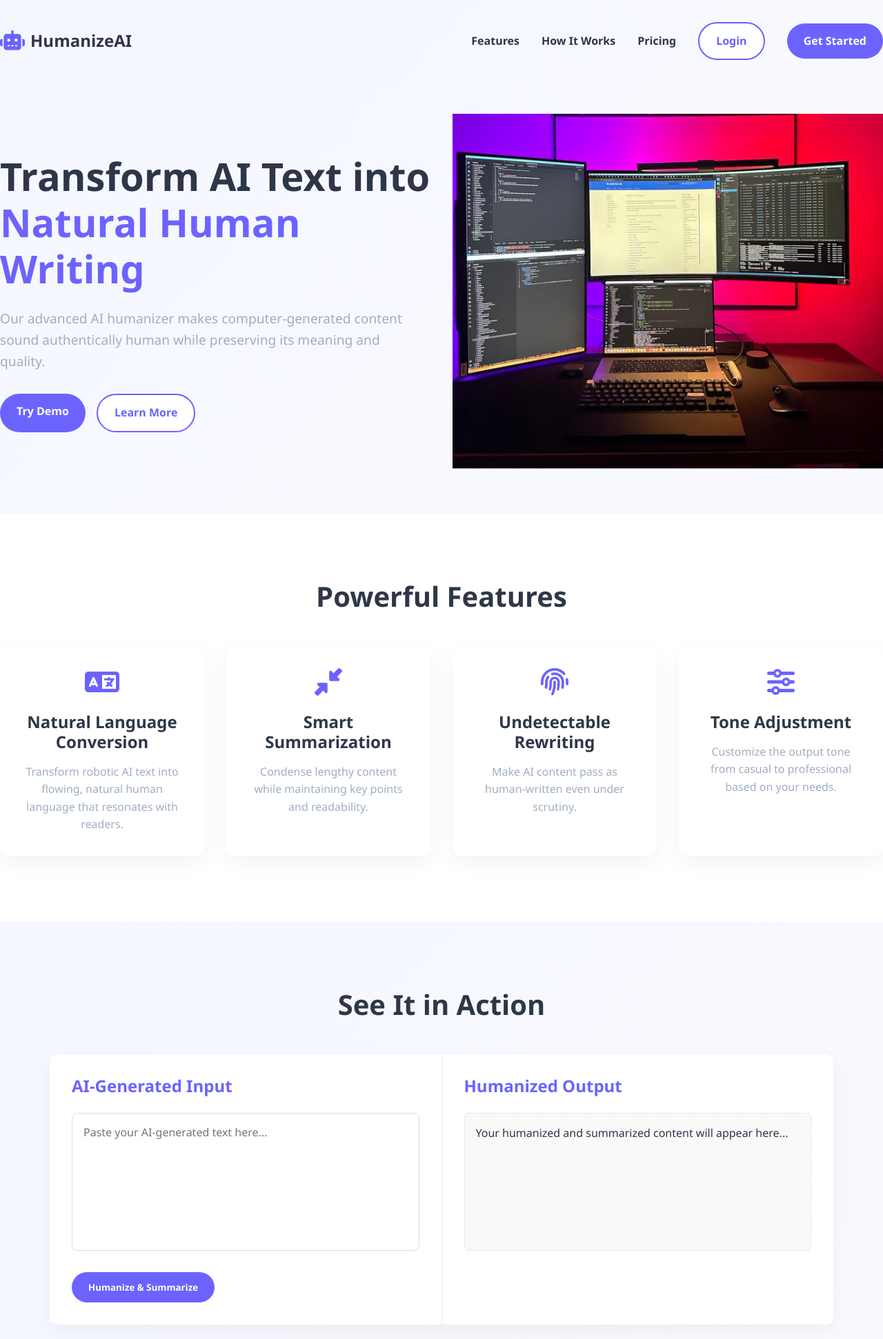
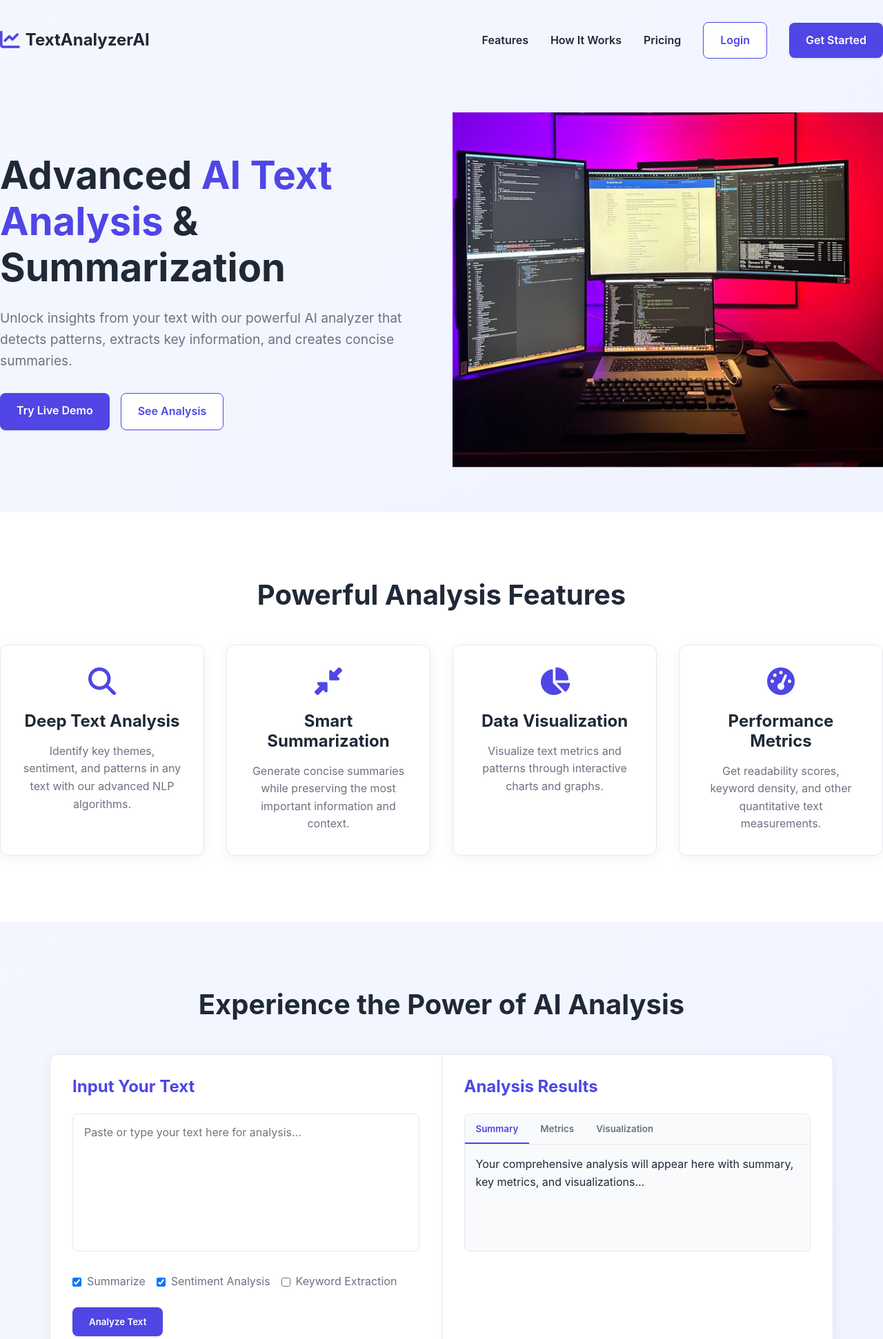
Before and after one commit to ndegwaanth/Document-Analyzer_n_Summarizer, a Django app: page / in a window 1280 px wide. Shown: the top 1942 px of the page at 69% size. Run offline with Django 4.2, Linux system fonts and the light colour scheme.

Commit message:
landing page added

```diff
--- a/ai_summarizer/myapp/static/css/landing.css
+++ b/ai_summarizer/myapp/static/css/landing.css
@@ -1,19 +1,19 @@
 /* Base Styles */
 :root {
-    --primary-color: #6c63ff;
-    --secondary-color: #4d44db;
-    --accent-color: #ff6584;
-    --dark-color: #2d3748;
-    --light-color: #f7fafc;
-    --gray-color: #a0aec0;
-    --success-color: #48bb78;
+    --primary-color: #4f46e5;
+    --secondary-color: #4338ca;
+    --accent-color: #10b981;
+    --dark-color: #1f2937;
+    --light-color: #f9fafb;
+    --gray-color: #6b7280;
+    --success-color: #10b981;
 }
 
 * {
     margin: 0;
     padding: 0;
     box-sizing: border-box;
-    font-family: 'Segoe UI', Tahoma, Geneva, Verdana, sans-serif;
+    font-family: 'Inter', system-ui, -apple-system, sans-serif;
 }
 
 body {
@@ -37,17 +37,18 @@ a {
     background-color: var(--primary-color);
     color: white;
     padding: 0.8rem 1.5rem;
-    border-radius: 30px;
+    border-radius: 8px;
     font-weight: 600;
     transition: all 0.3s ease;
     border: none;
     cursor: pointer;
+    box-shadow: 0 1px 3px rgba(0, 0, 0, 0.1);
 }
 
 .btn-primary:hover {
     background-color: var(--secondary-color);
     transform: translateY(-2px);
-    box-shadow: 0 4px 12px rgba(108, 99, 255, 0.3);
+    box-shadow: 0 4px 12px rgba(79, 70, 229, 0.2);
 }
 
 .btn-secondary {
@@ -55,15 +56,14 @@ a {
     background-color: white;
     color: var(--primary-color);
     padding: 0.8rem 1.5rem;
-    border-radius: 30px;
+    border-radius: 8px;
     font-weight: 600;
     transition: all 0.3s ease;
-    border: 2px solid var(--primary-color);
+    border: 1px solid var(--primary-color);
 }
 
 .btn-secondary:hover {
-    background-color: var(--primary-color);
-    color: white;
+    background-color: var(--light-color);
     transform: translateY(-2px);
 }
 
@@ -79,7 +79,7 @@ a {
 
 /* Header & Hero Section */
 header.hero {
-    background: linear-gradient(135deg, #f5f7ff 0%, #f9faff 100%);
+    background: linear-gradient(135deg, #f5f7ff 0%, #f0f4ff 100%);
     min-height: 90vh;
     padding-top: 1rem;
 }
@@ -189,13 +189,15 @@ nav {
     background: white;
     padding: 2rem;
     border-radius: 12px;
-    box-shadow: 0 10px 30px rgba(0, 0, 0, 0.05);
+    box-shadow: 0 4px 20px rgba(0, 0, 0, 0.05);
     transition: transform 0.3s ease, box-shadow 0.3s ease;
+    border: 1px solid #e5e7eb;
 }
 
 .feature-card:hover {
-    transform: translateY(-10px);
-    box-shadow: 0 15px 40px rgba(0, 0, 0, 0.1);
+    transform: translateY(-5px);
+    box-shadow: 0 10px 25px rgba(0, 0, 0, 0.1);
+    border-color: var(--primary-color);
 }
 
 .feature-card i {
@@ -215,7 +217,7 @@ nav {
 
 /* Demo Section */
 .demo {
-    background: linear-gradient(135deg, #f5f7ff 0%, #f9faff 100%);
+    background: linear-gradient(135deg, #f5f7ff 0%, #f0f4ff 100%);
     padding: 6rem 0;
 }
 
@@ -235,8 +237,9 @@ nav {
     display: flex;
     background: white;
     border-radius: 12px;
-    box-shadow: 0 10px 30px rgba(0, 0, 0, 0.05);
+    box-shadow: 0 4px 20px rgba(0, 0, 0, 0.05);
     overflow: hidden;
+    border: 1px solid #e5e7eb;
 }
 
 .input-box, .output-box {
@@ -245,7 +248,7 @@ nav {
 }
 
 .input-box {
-    border-right: 1px solid #eee;
+    border-right: 1px solid #e5e7eb;
 }
 
 .input-box h3, .output-box h3 {
@@ -258,20 +261,113 @@ nav {
     width: 100%;
     height: 200px;
     padding: 1rem;
-    border: 1px solid #ddd;
+    border: 1px solid #e5e7eb;
     border-radius: 8px;
     resize: none;
     margin-bottom: 1.5rem;
     font-size: 1rem;
+    transition: border-color 0.3s ease;
+}
+
+.input-box textarea:focus {
+    outline: none;
+    border-color: var(--primary-color);
+    box-shadow: 0 0 0 3px rgba(79, 70, 229, 0.1);
+}
+
+.analysis-options {
+    display: flex;
+    gap: 1rem;
+    margin-bottom: 1.5rem;
+    flex-wrap: wrap;
+}
+
+.analysis-options label {
+    display: flex;
+    align-items: center;
+    gap: 0.5rem;
+    cursor: pointer;
+    color: var(--gray-color);
 }
 
 .output-result {
-    background: #f9f9f9;
+    background: #f9fafb;
     border-radius: 8px;
+    height: 200px;
+    overflow: hidden;
+    border: 1px solid #e5e7eb;
+}
+
+.result-tabs {
+    display: flex;
+    border-bottom: 1px solid #e5e7eb;
+}
+
+.result-tabs button {
+    padding: 0.8rem 1rem;
+    background: none;
+    border: none;
+    cursor: pointer;
+    font-weight: 600;
+    color: var(--gray-color);
+    border-bottom: 2px solid transparent;
+}
+
+.result-tabs button.tab-active {
+    color: var(--primary-color);
+    border-bottom-color: var(--primary-color);
+}
+
+.result-content {
     padding: 1rem;
-    height: 200px;
+    height: calc(200px - 45px);
     overflow-y: auto;
-    border: 1px dashed #ddd;
+}
+
+/* Use Cases Section */
+.use-cases {
+    padding: 6rem 0;
+    text-align: center;
+}
+
+.use-cases h2 {
+    font-size: 2.5rem;
+    margin-bottom: 3rem;
+}
+
+.use-cases-grid {
+    display: grid;
+    grid-template-columns: repeat(auto-fit, minmax(250px, 1fr));
+    gap: 2rem;
+    margin-top: 3rem;
+}
+
+.use-case-card {
+    background: white;
+    padding: 2rem;
+    border-radius: 12px;
+    box-shadow: 0 4px 20px rgba(0, 0, 0, 0.05);
+    transition: transform 0.3s ease;
+    border: 1px solid #e5e7eb;
+}
+
+.use-case-card:hover {
+    transform: translateY(-5px);
+}
+
+.use-case-card i {
+    font-size: 2.5rem;
+    color: var(--primary-color);
+    margin-bottom: 1.5rem;
+}
+
+.use-case-card h3 {
+    font-size: 1.5rem;
+    margin-bottom: 1rem;
+}
+
+.use-case-card p {
+    color: var(--gray-color);
 }
 
 /* How It Works Section */
@@ -300,8 +396,9 @@ nav {
     background: white;
     padding: 2rem;
     border-radius: 12px;
-    box-shadow: 0 10px 30px rgba(0, 0, 0, 0.05);
+    box-shadow: 0 4px 20px rgba(0, 0, 0, 0.05);
     position: relative;
+    border: 1px solid #e5e7eb;
 }
 
 .step-number {
@@ -333,7 +430,7 @@ nav {
 /* Pricing Section */
 .pricing {
     padding: 6rem 0;
-    background: linear-gradient(135deg, #f5f7ff 0%, #f9faff 100%);
+    background: linear-gradient(135deg, #f5f7ff 0%, #f0f4ff 100%);
     text-align: center;
 }
 
@@ -357,13 +454,14 @@ nav {
     background: white;
     padding: 2.5rem 2rem;
     border-radius: 12px;
-    box-shadow: 0 10px 30px rgba(0, 0, 0, 0.05);
+    box-shadow: 0 4px 20px rgba(0, 0, 0, 0.05);
     position: relative;
+    border: 1px solid #e5e7eb;
 }
 
 .pricing-card.featured {
     border: 2px solid var(--primary-color);
-    transform: scale(1.05);
+    transform: scale(1.02);
 }
 
 .popular-badge {
@@ -506,7 +604,7 @@ footer {
 
     .input-box {
         border-right: none;
-        border-bottom: 1px solid #eee;
+        border-bottom: 1px solid #e5e7eb;
     }
 
     .pricing-card.featured {
@@ -523,7 +621,7 @@ footer {
         font-size: 2rem;
     }
 
-    .features-grid, .steps {
+    .features-grid, .steps, .use-cases-grid {
         grid-template-columns: 1fr;
     }
 
--- a/ai_summarizer/myapp/templates/index.html
+++ b/ai_summarizer/myapp/templates/index.html
@@ -3,7 +3,7 @@
   <head>
     <meta charset="UTF-8" />
     <meta name="viewport" content="width=device-width, initial-scale=1.0" />
-    <title>AI Humanizer & Summarizer | Transform AI Text Naturally</title>
+    <title>AI Text Analyzer & Summarizer | Smart Content Processing</title>
     {% load static %}
     <link rel="stylesheet" href="{% static 'css/landing.css' %}" />
     <link
@@ -15,8 +15,8 @@
     <header class="hero">
       <nav>
         <div class="logo">
-          <i class="fas fa-robot"></i>
-          <span>HumanizeAI</span>
+          <i class="fas fa-chart-line"></i>
+          <span>TextAnalyzerAI</span>
         </div>
         <div class="nav-links">
           <a href="#features">Features</a>
@@ -30,57 +30,61 @@
       <div class="hero-content">
         <div class="hero-text">
           <h1>
-            Transform AI Text into
-            <span class="highlight">Natural Human Writing</span>
+            Advanced <span class="highlight">AI Text Analysis</span> &
+            Summarization
           </h1>
           <p>
-            Our advanced AI humanizer makes computer-generated content sound
-            authentically human while preserving its meaning and quality.
+            Unlock insights from your text with our powerful AI analyzer that
+            detects patterns, extracts key information, and creates concise
+            summaries.
           </p>
           <div class="cta-buttons">
-            <a href="#demo" class="btn-primary">Try Demo</a>
-            <a href="#how-it-works" class="btn-secondary">Learn More</a>
+            <a href="#demo" class="btn-primary">Try Live Demo</a>
+            <a href="#how-it-works" class="btn-secondary">See Analysis</a>
           </div>
         </div>
         <div class="hero-image">
           <img
             src="{% static 'images/few.jpeg' %}"
-            alt="AI Humanizer Illustration"
+            alt="Text Analysis Illustration"
           />
         </div>
       </div>
     </header>
 
     <section class="features" id="features">
-      <h2>Powerful Features</h2>
+      <h2>Powerful Analysis Features</h2>
       <div class="features-grid">
         <div class="feature-card">
-          <i class="fas fa-language"></i>
-          <h3>Natural Language Conversion</h3>
+          <i class="fas fa-search"></i>
+          <h3>Deep Text Analysis</h3>
           <p>
-            Transform robotic AI text into flowing, natural human language that
-            resonates with readers.
+            Identify key themes, sentiment, and patterns in any text with our
+            advanced NLP algorithms.
           </p>
         </div>
         <div class="feature-card">
           <i class="fas fa-compress-alt"></i>
           <h3>Smart Summarization</h3>
           <p>
-            Condense lengthy content while maintaining key points and
-            readability.
+            Generate concise summaries while preserving the most important
+            information and context.
           </p>
         </div>
         <div class="feature-card">
-          <i class="fas fa-fingerprint"></i>
-          <h3>Undetectable Rewriting</h3>
-          <p>Make AI content pass as human-written even under scrutiny.</p>
+          <i class="fas fa-chart-pie"></i>
+          <h3>Data Visualization</h3>
+          <p>
+            Visualize text metrics and patterns through interactive charts and
+            graphs.
+          </p>
         </div>
         <div class="feature-card">
-          <i class="fas fa-sliders-h"></i>
-          <h3>Tone Adjustment</h3>
+          <i class="fas fa-tachometer-alt"></i>
+          <h3>Performance Metrics</h3>
           <p>
-            Customize the output tone from casual to professional based on your
-            needs.
+            Get readability scores, keyword density, and other quantitative text
+            measurements.
           </p>
         </div>
       </div>
@@ -88,61 +92,114 @@
 
     <section class="demo" id="demo">
       <div class="demo-container">
-        <h2>See It in Action</h2>
+        <h2>Experience the Power of AI Analysis</h2>
         <div class="demo-box">
           <div class="input-box">
-            <h3>AI-Generated Input</h3>
+            <h3>Input Your Text</h3>
             <textarea
-              placeholder="Paste your AI-generated text here..."
+              placeholder="Paste or type your text here for analysis..."
             ></textarea>
-            <button class="btn-primary">Humanize & Summarize</button>
+            <div class="analysis-options">
+              <label><input type="checkbox" checked /> Summarize</label>
+              <label
+                ><input type="checkbox" checked /> Sentiment Analysis</label
+              >
+              <label><input type="checkbox" /> Keyword Extraction</label>
+            </div>
+            <button class="btn-primary">Analyze Text</button>
           </div>
           <div class="output-box">
-            <h3>Humanized Output</h3>
+            <h3>Analysis Results</h3>
             <div class="output-result">
-              <p>Your humanized and summarized content will appear here...</p>
+              <div class="result-tabs">
+                <button class="tab-active">Summary</button>
+                <button>Metrics</button>
+                <button>Visualization</button>
+              </div>
+              <div class="result-content">
+                <p>
+                  Your comprehensive analysis will appear here with summary, key
+                  metrics, and visualizations...
+                </p>
+              </div>
             </div>
           </div>
         </div>
       </div>
     </section>
 
+    <section class="use-cases">
+      <h2>Who Can Benefit?</h2>
+      <div class="use-cases-grid">
+        <div class="use-case-card">
+          <i class="fas fa-book-reader"></i>
+          <h3>Researchers</h3>
+          <p>
+            Quickly analyze large volumes of academic papers and extract key
+            findings.
+          </p>
+        </div>
+        <div class="use-case-card">
+          <i class="fas fa-briefcase"></i>
+          <h3>Business Professionals</h3>
+          <p>
+            Process reports, emails, and documents to identify trends and
+            actionable insights.
+          </p>
+        </div>
+        <div class="use-case-card">
+          <i class="fas fa-newspaper"></i>
+          <h3>Content Creators</h3>
+          <p>
+            Analyze your writing style and optimize content for better
+            engagement.
+          </p>
+        </div>
+        <div class="use-case-card">
+          <i class="fas fa-graduation-cap"></i>
+          <h3>Students</h3>
+          <p>Summarize lengthy readings and identify key concepts for study.</p>
+        </div>
+      </div>
+    </section>
+
     <section class="how-it-works" id="how-it-works">
-      <h2>How It Works</h2>
+      <h2>Our Analysis Process</h2>
       <div class="steps">
         <div class="step">
           <div class="step-number">1</div>
-          <h3>Paste Your AI Text</h3>
-          <p>Copy and paste any AI-generated content into our system.</p>
+          <h3>Text Processing</h3>
+          <p>
+            Our AI breaks down your text into components for comprehensive
+            analysis.
+          </p>
         </div>
         <div class="step">
           <div class="step-number">2</div>
-          <h3>Advanced Processing</h3>
+          <h3>Pattern Recognition</h3>
           <p>
-            Our AI analyzes and rewrites the content using natural language
-            patterns.
+            Advanced algorithms identify key themes, entities, and
+            relationships.
           </p>
         </div>
         <div class="step">
           <div class="step-number">3</div>
-          <h3>Get Human-Like Output</h3>
-          <p>
-            Receive content that reads like it was written by a human expert.
-          </p>
+          <h3>Insight Generation</h3>
+          <p>Transform raw analysis into actionable insights and summaries.</p>
         </div>
       </div>
     </section>
 
     <section class="pricing" id="pricing">
-      <h2>Simple, Transparent Pricing</h2>
+      <h2>Flexible Pricing Plans</h2>
       <div class="pricing-cards">
         <div class="pricing-card">
-          <h3>Starter</h3>
-          <div class="price">$9.99<span>/month</span></div>
+          <h3>Basic</h3>
+          <div class="price">$14.99<span>/month</span></div>
           <ul>
-            <li>Up to 10,000 words/month</li>
-            <li>Basic humanization</li>
+            <li>Up to 50 analyses/month</li>
             <li>Standard summarization</li>
+            <li>Basic text metrics</li>
             <li>Email support</li>
           </ul>
           <a href="#" class="btn-secondary">Get Started</a>
@@ -150,13 +207,13 @@
         <div class="pricing-card featured">
           <div class="popular-badge">Most Popular</div>
           <h3>Professional</h3>
-          <div class="price">$19.99<span>/month</span></div>
+          <div class="price">$29.99<span>/month</span></div>
           <ul>
-            <li>Up to 50,000 words/month</li>
-            <li>Advanced humanization</li>
-            <li>Smart summarization</li>
+            <li>Up to 200 analyses/month</li>
+            <li>Advanced analysis features</li>
+            <li>Detailed visualizations</li>
             <li>Priority support</li>
-            <li>Tone customization</li>
+            <li>API access</li>
           </ul>
           <a href="#" class="btn-primary">Get Started</a>
         </div>
@@ -164,11 +221,11 @@
           <h3>Enterprise</h3>
           <div class="price">Custom</div>
           <ul>
-            <li>Unlimited words</li>
-            <li>Premium humanization</li>
-            <li>Advanced summarization</li>
-            <li>24/7 support</li>
-            <li>API access</li>
+            <li>Unlimited analyses</li>
+            <li>All premium features</li>
+            <li>Custom analysis models</li>
+            <li>Dedicated support</li>
+            <li>Team management</li>
           </ul>
           <a href="#" class="btn-secondary">Contact Sales</a>
         </div>
@@ -179,10 +236,10 @@
       <div class="footer-content">
         <div class="footer-section">
           <div class="logo">
-            <i class="fas fa-robot"></i>
-            <span>HumanizeAI</span>
+            <i class="fas fa-chart-line"></i>
+            <span>TextAnalyzerAI</span>
           </div>
-          <p>Making AI content sound human since 2023.</p>
+          <p>Transforming text into insights through AI analysis.</p>
           <div class="social-icons">
             <a href="#"><i class="fab fa-twitter"></i></a>
             <a href="#"><i class="fab fa-linkedin"></i></a>
@@ -196,20 +253,20 @@
           <a href="#demo">Demo</a>
         </div>
         <div class="footer-section">
+          <h3>Resources</h3>
+          <a href="#">Documentation</a>
+          <a href="#">API Reference</a>
+          <a href="#">Blog</a>
+        </div>
+        <div class="footer-section">
           <h3>Company</h3>
           <a href="#">About Us</a>
-          <a href="#">Blog</a>
+          <a href="#">Contact</a>
           <a href="#">Careers</a>
-        </div>
-        <div class="footer-section">
-          <h3>Legal</h3>
-          <a href="#">Privacy Policy</a>
-          <a href="#">Terms of Service</a>
-          <a href="#">Cookie Policy</a>
         </div>
       </div>
       <div class="footer-bottom">
-        <p>&copy; 2025 HumanizeAI. All rights reserved.</p>
+        <p>&copy; 2025 TextAnalyzerAI. All rights reserved.</p>
       </div>
     </footer>
   </body>
```
